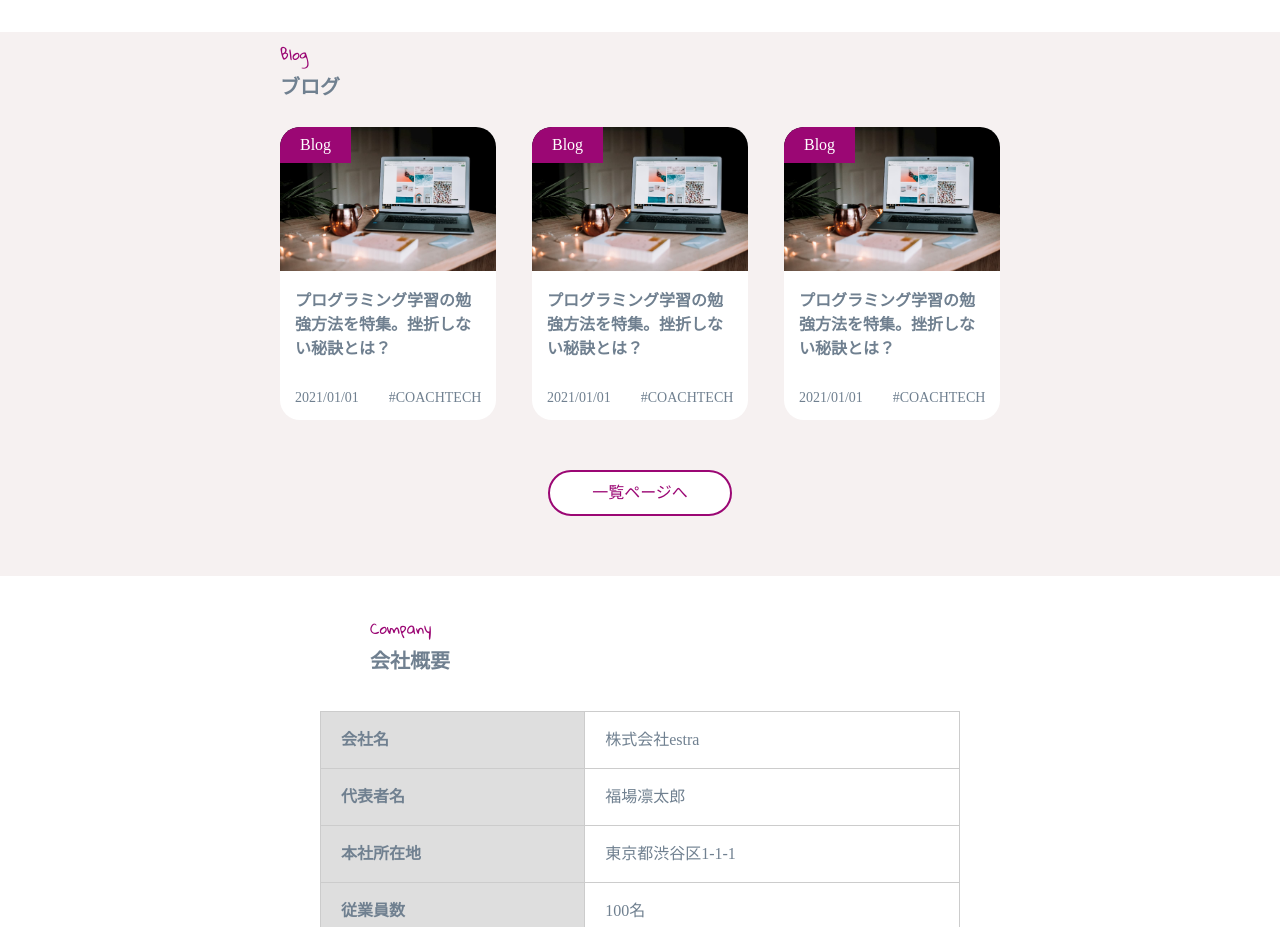
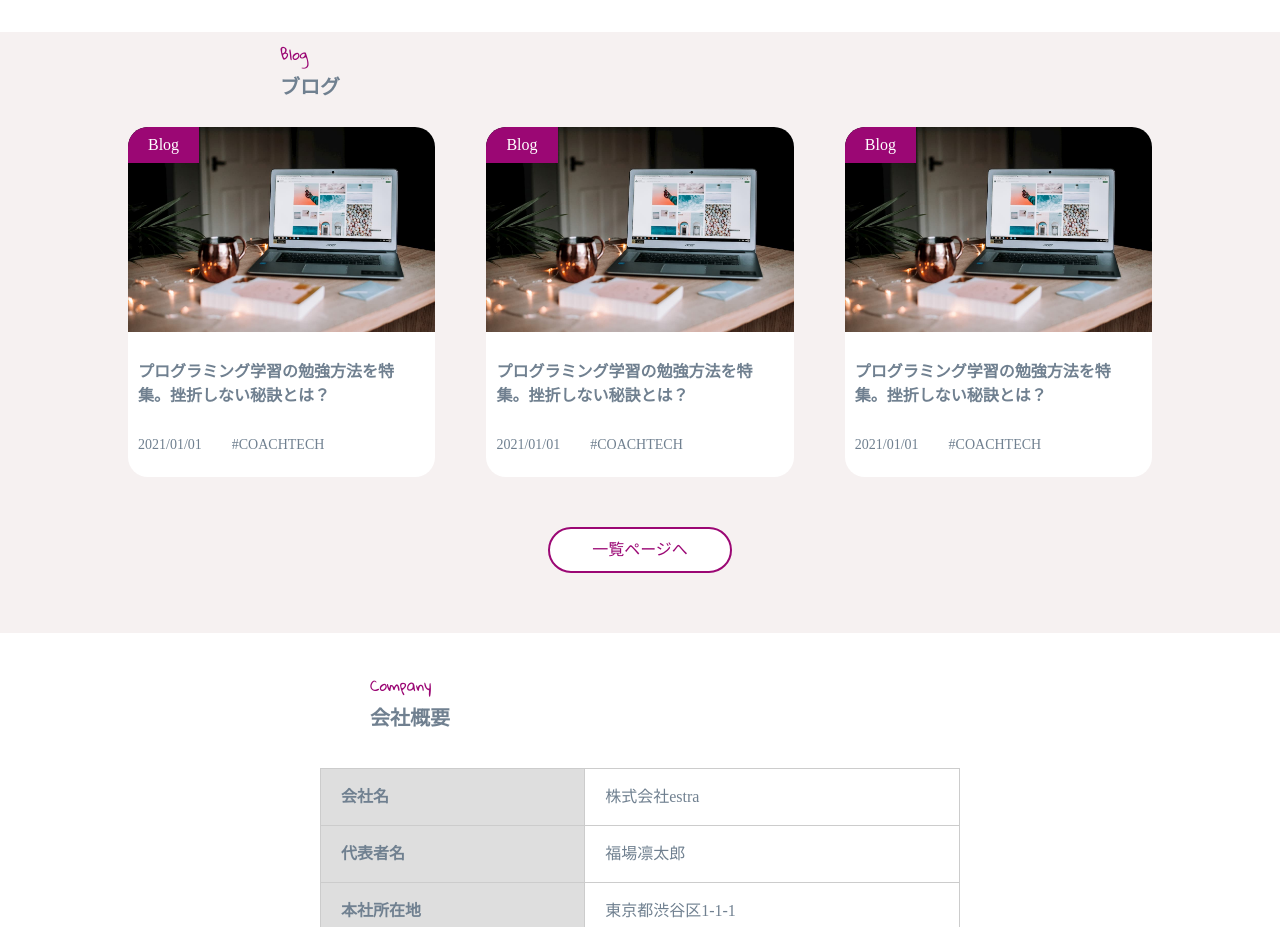
Before and after one commit to mayumikawanami/20231017_kawanami_coachtech_lp2, a plain HTML site: page index.html in a window 1280 px wide. Shown: the part 2140-3067 px from the top of the page. Drawn offline with Linux system fonts and the light colour scheme; a web font is replaced by a local one.

Commit message:
再提出2

```diff
--- a/css/style.css
+++ b/css/style.css
@@ -243,7 +243,8 @@ a {
 .blog__flex{
     display: flex;
     justify-content: space-between;
-    margin: 10px 280px;
+    margin: 10px auto;
+    width: 80%;
 }
 
 .blog__card{
@@ -269,8 +270,8 @@ a {
 }
 
 .card__content{
-    padding: 15px 15px;
-    box-sizing: border-box;
+    margin: 15px auto;
+    padding: 10px;
 }
 
 .card__text{
```
